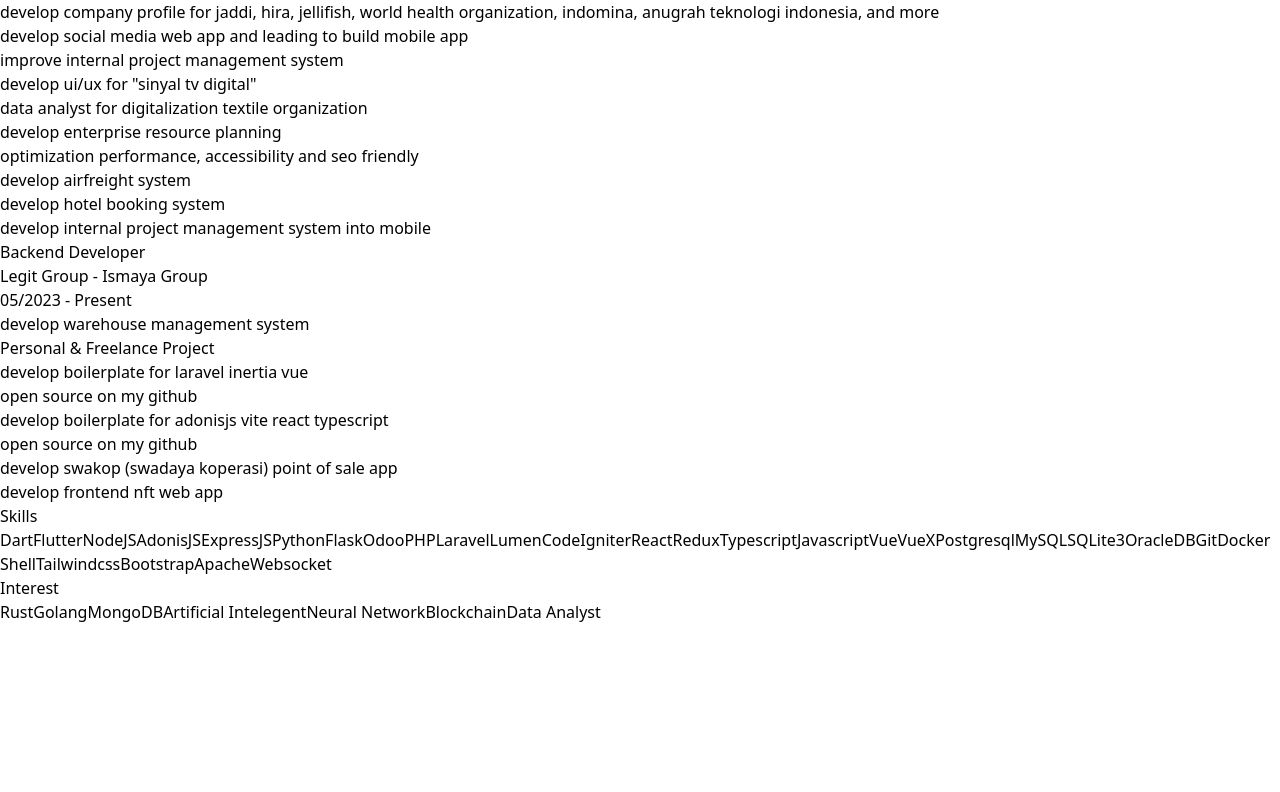
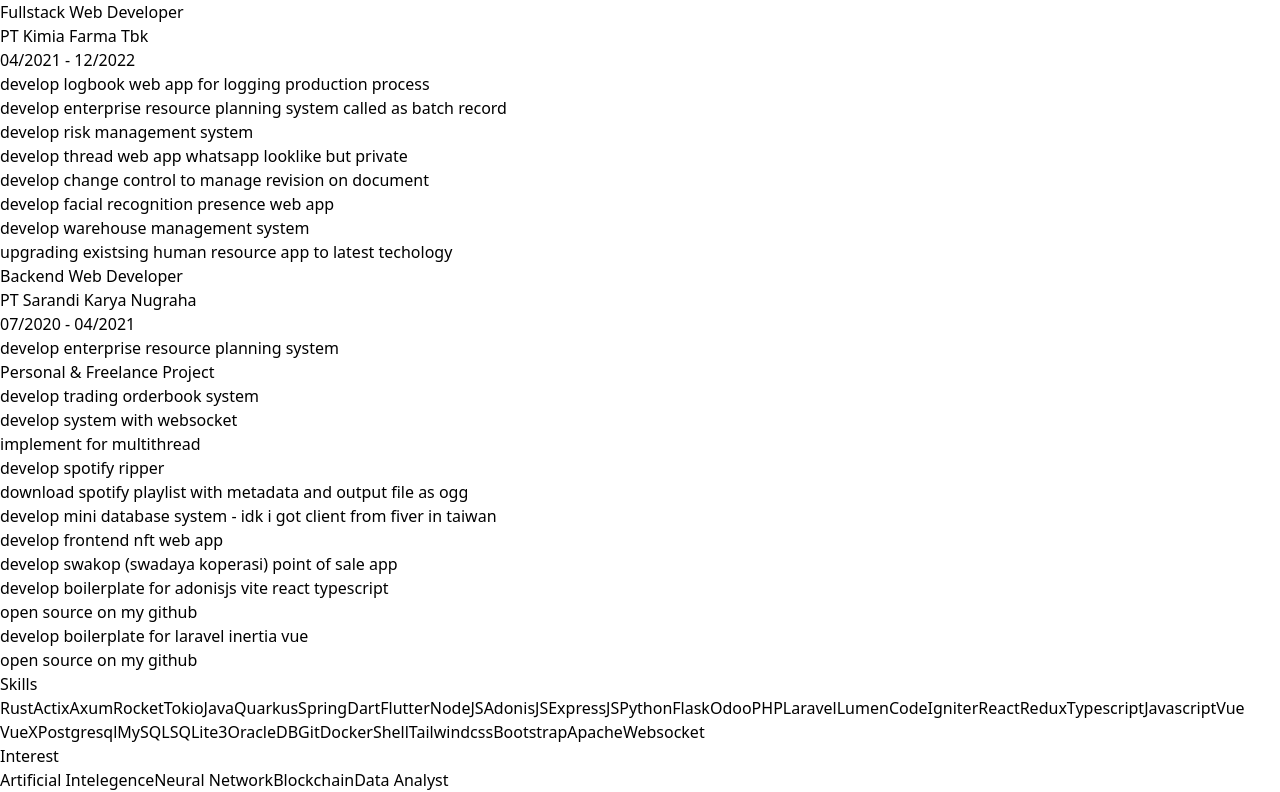
Before and after one commit to Geriano/geriano.github.io-src, a React (Vite) app: page / in a window 1280 px wide. Shown: the part 7919-8711 px from the top of the page. Before the commit the page ends 8543 px from the top, so only its background shows below. Built offline with nearby package versions, Linux system fonts and the light colour scheme.

Commit message:
feat(projects): add more project

```diff
--- a/src/App.tsx
+++ b/src/App.tsx
@@ -65,6 +65,7 @@
     range: '05/2023 - Present',
     tasks: [
       'develop warehouse management system',
+      'enterprise resource planning integration',
     ],
   },
 ]
@@ -90,18 +91,38 @@
     desc: 'develop frontend nft web app',
     points: [],
   },
+  {
+    desc: 'develop mini database system - idk i got client from fiver in taiwan',
+    points: [],
+  },
+  {
+    desc: 'develop spotify ripper',
+    points: [
+      'download spotify playlist with metadata and output file as ogg',
+    ],
+  },
+  {
+    desc: 'develop trading orderbook system',
+    points: [
+      'develop system with websocket',
+      'implement for multithread',
+    ],
+  },
 ]
 
 const skills = [
-  'Dart', 'Flutter', 'NodeJS', 'AdonisJS', 'ExpressJS', 'Python', 'Flask', 'Odoo',
+  'Rust', 'Actix', 'Axum', 'Rocket', 'Tokio', 'Java', 'Quarkus', 'Spring', 'Dart', 'Flutter', 'NodeJS', 'AdonisJS', 'ExpressJS', 'Python', 'Flask', 'Odoo',
   'PHP', 'Laravel', 'Lumen', 'CodeIgniter', 'React', 'Redux', 'Typescript', 'Javascript', 'Vue', 'VueX',
   'Postgresql', 'MySQL', 'SQLite3', 'OracleDB', 'Git', 'Docker', 'Shell', 'Tailwindcss', 'Bootstrap',
   'Apache', 'Websocket',
 ]
 
 const interests = [
-  'Rust', 'Golang', 'MongoDB', 'Artificial Intelegent', 'Neural Network', 'Blockchain', 'Data Analyst',
+  'Artificial Intelegence', 'Neural Network', 'Blockchain', 'Data Analyst',
 ]
+
+experiences.reverse()
+projects.reverse()
 
 export default function App() {
   return (
@@ -187,7 +208,7 @@
 
           <div className="flex-wrap">
             {skills.map(skill => (
-              <button key={skill} className="text-white font-semibold text-center bg-slate-600 px-2 py-1 rounded-md mr-2 mb-2">{skill}</button>
+              <button key={skill} className="text-white font-semibold text-center bg-slate-600 px-2 py-1 rounded-md mr-2 mb-2" style={{ pageBreakAfter: 'auto' }}>{skill}</button>
             ))}
           </div>
 
```
